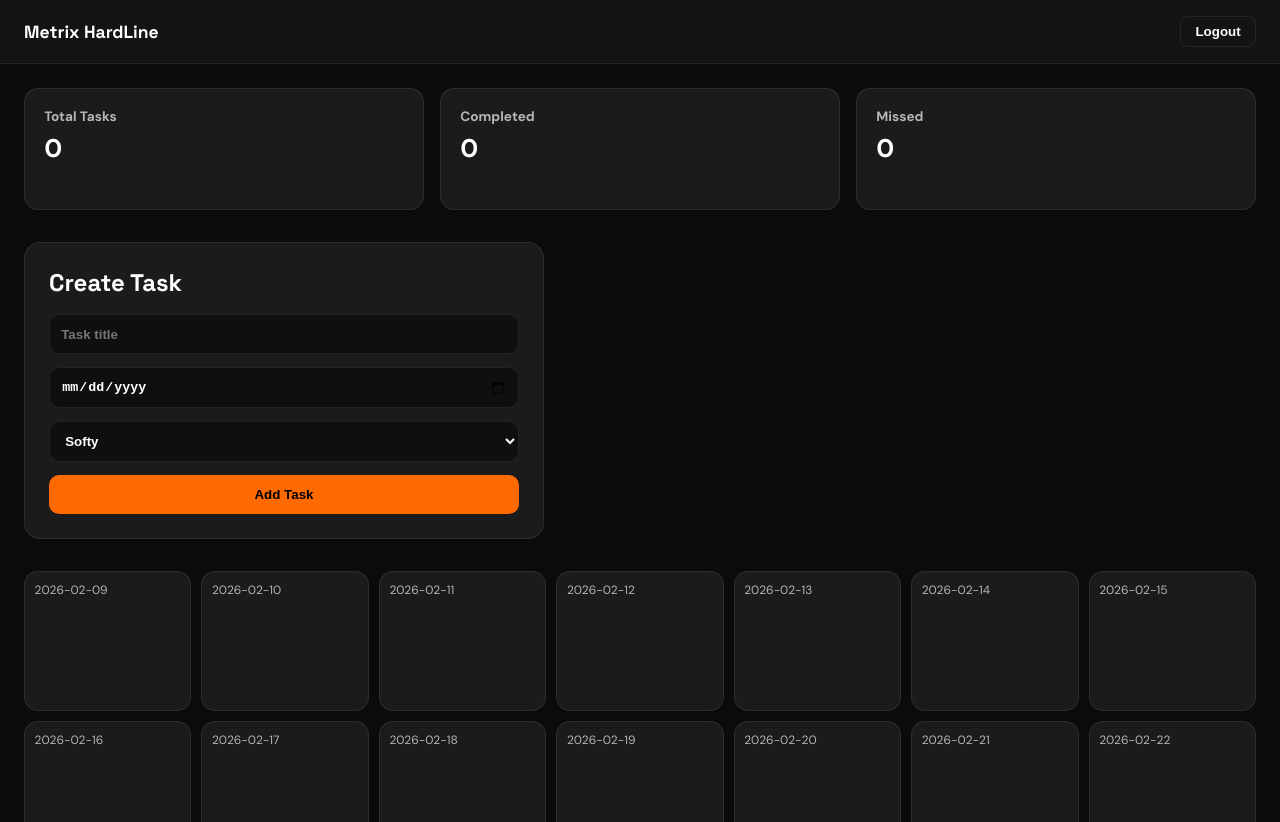
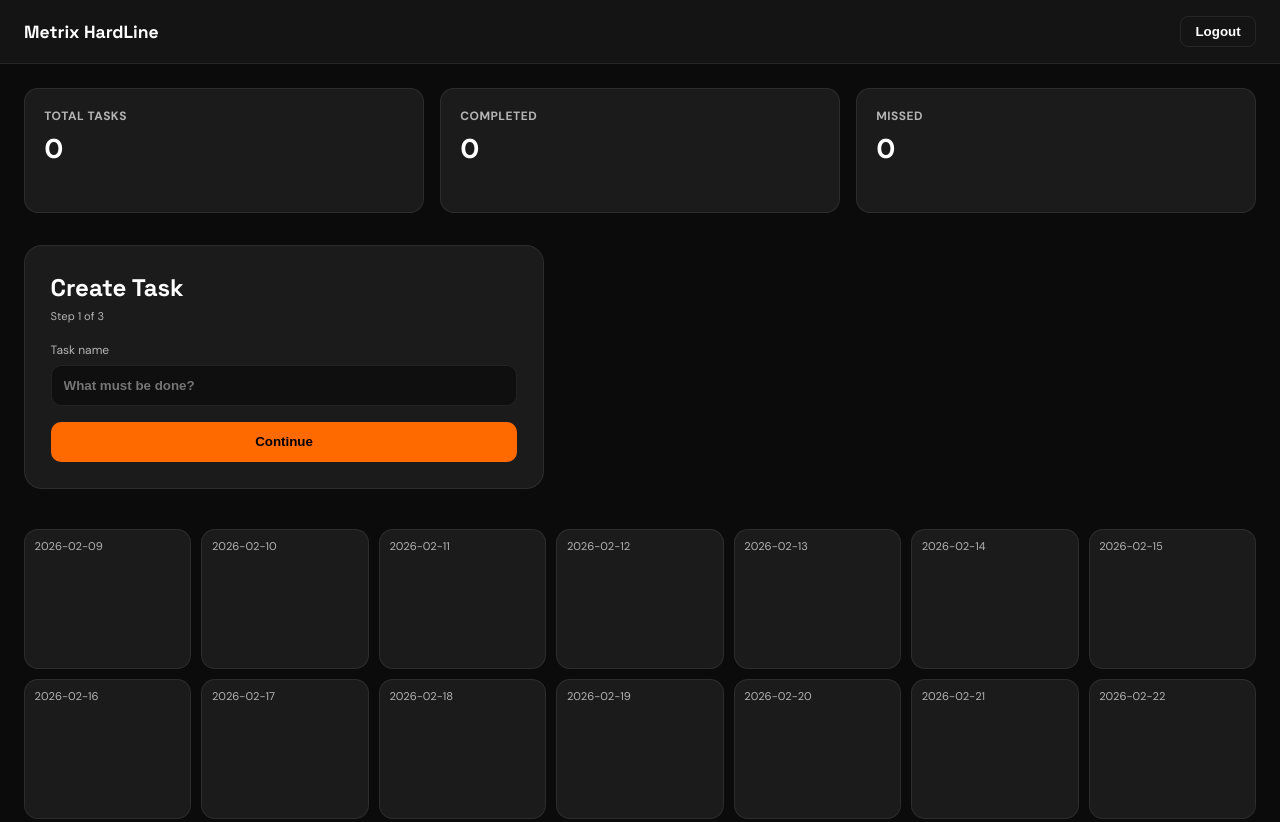
Before and after one commit to HendrickslinUX/Metrix, a plain HTML site: page user-dashboard.html in a window 1280 px wide. Shown: the top 822 px of the page. Drawn offline with Linux system fonts and the light colour scheme.

Commit message:
Update user-dashboard.html

```diff
--- a/user-dashboard.html
+++ b/user-dashboard.html
@@ -31,7 +31,7 @@
       color: var(--text-main);
     }
 
-    /* ===== TOP BAR ===== */
+    /* ===== HEADER ===== */
     header {
       height: 64px;
       background: var(--bg-panel);
@@ -58,7 +58,6 @@
       font-weight: 600;
     }
 
-    /* ===== LAYOUT ===== */
     main {
       padding: 1.5rem;
       max-width: 1400px;
@@ -82,13 +81,14 @@
 
     .stat-card h3 {
       margin: 0;
-      font-size: 0.85rem;
+      font-size: 0.75rem;
       color: var(--text-muted);
+      letter-spacing: 0.04em;
     }
 
     .stat-card p {
       margin-top: 0.4rem;
-      font-size: 1.6rem;
+      font-size: 1.7rem;
       font-weight: 700;
     }
 
@@ -96,23 +96,43 @@
     .task-form {
       background: var(--bg-card);
       border: 1px solid var(--border-subtle);
-      border-radius: 16px;
-      padding: 1.5rem;
-      margin-bottom: 2rem;
+      border-radius: 18px;
+      padding: 1.6rem;
+      margin-bottom: 2.5rem;
       max-width: 520px;
     }
 
     .task-form h2 {
       font-family: 'Space Grotesk', sans-serif;
-      margin-top: 0;
-      margin-bottom: 1rem;
+      margin: 0 0 0.4rem;
+    }
+
+    .step-indicator {
+      font-size: 0.7rem;
+      color: var(--text-muted);
+      margin-bottom: 1.2rem;
+    }
+
+    .task-step {
+      display: none;
+    }
+
+    .task-step.active {
+      display: block;
+    }
+
+    .task-form label {
+      display: block;
+      font-size: 0.75rem;
+      color: var(--text-muted);
+      margin-bottom: 0.4rem;
     }
 
     .task-form input,
     .task-form select {
       width: 100%;
-      margin-bottom: 0.8rem;
-      padding: 0.7rem;
+      margin-bottom: 1rem;
+      padding: 0.75rem;
       border-radius: 10px;
       border: 1px solid var(--border-subtle);
       background: #0f0f0f;
@@ -125,7 +145,7 @@
       background: var(--accent);
       color: black;
       border: none;
-      padding: 0.75rem;
+      padding: 0.8rem;
       border-radius: 10px;
       font-weight: 700;
       cursor: pointer;
@@ -153,7 +173,7 @@
     }
 
     .day-header {
-      font-size: 0.75rem;
+      font-size: 0.7rem;
       color: var(--text-muted);
       margin-bottom: 0.4rem;
     }
@@ -182,24 +202,52 @@
 
 <main>
 
+  <!-- STATS -->
   <section class="stats">
-    <div class="stat-card"><h3>Total Tasks</h3><p id="totalTasks">0</p></div>
-    <div class="stat-card"><h3>Completed</h3><p id="completedTasks">0</p></div>
-    <div class="stat-card"><h3>Missed</h3><p id="missedTasks">0</p></div>
+    <div class="stat-card">
+      <h3>TOTAL TASKS</h3>
+      <p id="totalTasks">0</p>
+    </div>
+    <div class="stat-card">
+      <h3>COMPLETED</h3>
+      <p id="completedTasks">0</p>
+    </div>
+    <div class="stat-card">
+      <h3>MISSED</h3>
+      <p id="missedTasks">0</p>
+    </div>
   </section>
 
+  <!-- TASK CREATOR -->
   <section class="task-form">
     <h2>Create Task</h2>
-    <input id="taskTitle" placeholder="Task title">
-    <input id="taskDeadline" type="date">
-    <select id="taskIntensity">
-      <option value="Softy">Softy</option>
-      <option value="GrindMode">GrindMode</option>
-      <option value="HardLine">HardLine</option>
-    </select>
-    <button onclick="addTask()">Add Task</button>
+    <div class="step-indicator" id="stepIndicator">Step 1 of 3</div>
+
+    <div class="task-step active" id="step1">
+      <label>Task name</label>
+      <input id="taskTitle" placeholder="What must be done?">
+      <button onclick="goToStep(2)">Continue</button>
+    </div>
+
+    <div class="task-step" id="step2">
+      <label>Deadline</label>
+      <input id="taskDeadline" type="date">
+      <button onclick="goToStep(3)">Continue</button>
+    </div>
+
+    <div class="task-step" id="step3">
+      <label>Intensity level</label>
+      <select id="taskIntensity">
+        <option value="">Select level</option>
+        <option value="Softy">Softy — Low enforcement</option>
+        <option value="GrindMode">GrindMode — Serious</option>
+        <option value="HardLine">HardLine — No excuses</option>
+      </select>
+      <button onclick="commitTask()">Commit Task</button>
+    </div>
   </section>
 
+  <!-- CALENDAR -->
   <div class="calendar-wrapper">
     <section class="calendar" id="calendar"></section>
   </div>
@@ -208,16 +256,45 @@
 
 <script>
   let tasks = [];
+  let currentStep = 1;
 
-  function addTask() {
-    if (!taskTitle.value || !taskDeadline.value) return alert("Fill all fields");
+  function goToStep(step) {
+    if (step === 2 && !taskTitle.value.trim()) {
+      alert("Task name required");
+      return;
+    }
+    if (step === 3 && !taskDeadline.value) {
+      alert("Deadline required");
+      return;
+    }
+
+    document.querySelectorAll(".task-step").forEach(s => s.classList.remove("active"));
+    document.getElementById(`step${step}`).classList.add("active");
+    stepIndicator.textContent = `Step ${step} of 3`;
+    currentStep = step;
+  }
+
+  function commitTask() {
+    if (!taskIntensity.value) {
+      alert("Select intensity level");
+      return;
+    }
+
     tasks.push({
       title: taskTitle.value,
       deadline: taskDeadline.value,
       intensity: taskIntensity.value,
       completed: false
     });
+
     taskTitle.value = "";
+    taskDeadline.value = "";
+    taskIntensity.value = "";
+
+    document.querySelectorAll(".task-step").forEach(s => s.classList.remove("active"));
+    document.getElementById("step1").classList.add("active");
+    stepIndicator.textContent = "Step 1 of 3";
+
     renderCalendar();
     updateStats();
   }
@@ -225,6 +302,7 @@
   function renderCalendar() {
     calendar.innerHTML = "";
     const start = new Date();
+
     for (let i = 0; i < 30; i++) {
       const d = new Date(start);
       d.setDate(start.getDate() + i);
```
